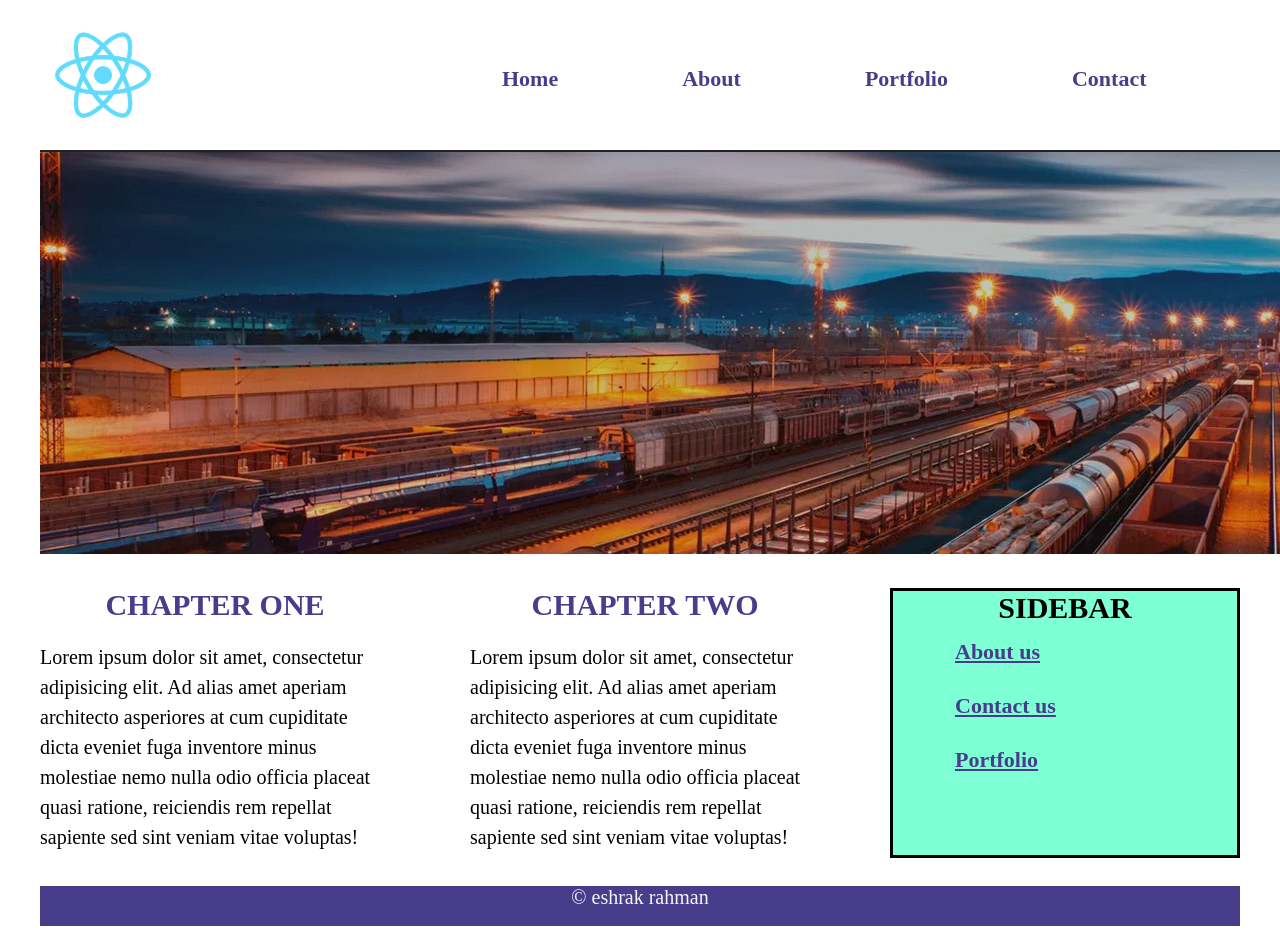
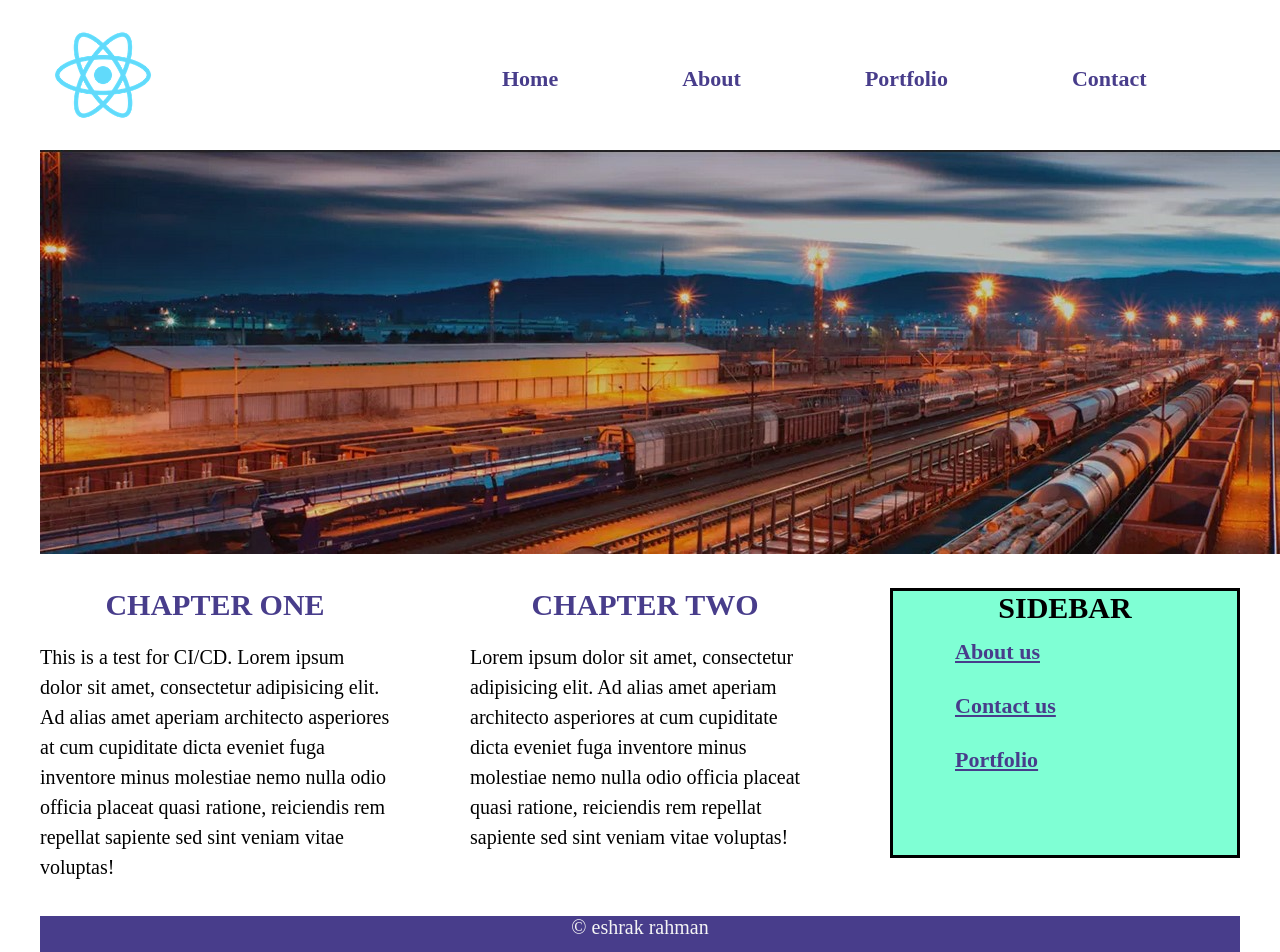
Before and after one commit to EshrakRahman/React-Bootcamp-Class-Practice, a React (Create React App) app: page / in a window 1280 px wide. Shown: the top 952 px of the page. Before the commit the page ends 926 px from the top, so only its background shows below. Built offline with nearby package versions, Linux system fonts and the light colour scheme.

Commit message:
test ci/cd

```diff
--- a/src/Content.js
+++ b/src/Content.js
@@ -8,7 +8,7 @@ class Content extends Component {
 
                     <div className={'content-one'}>
                         <h1>Chapter One</h1>
-                        <p>Lorem ipsum dolor sit amet, consectetur adipisicing elit. Ad alias amet aperiam architecto asperiores at cum cupiditate dicta eveniet fuga inventore minus molestiae nemo nulla odio officia placeat quasi ratione, reiciendis rem repellat sapiente sed sint veniam vitae voluptas!</p>
+                        <p>This is a test for CI/CD. Lorem ipsum dolor sit amet, consectetur adipisicing elit. Ad alias amet aperiam architecto asperiores at cum cupiditate dicta eveniet fuga inventore minus molestiae nemo nulla odio officia placeat quasi ratione, reiciendis rem repellat sapiente sed sint veniam vitae voluptas!</p>
                     </div>
 
                     <div className={'content-two'}>
```
